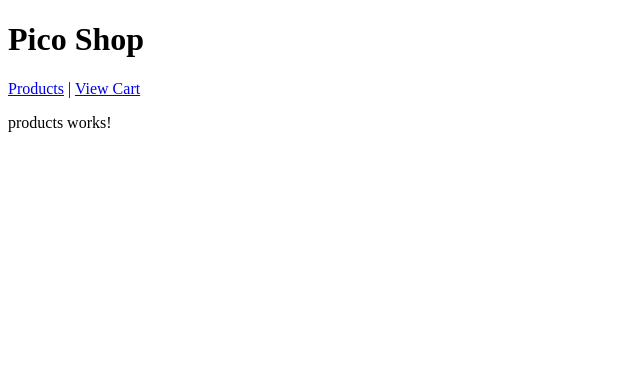
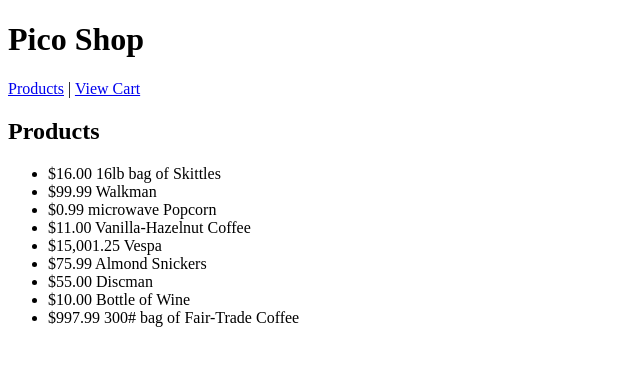
Before and after one commit to jjg/pico-shop, an Angular app: page /products in a window 1280 px wide. Shown: the top 366 px of the page, without its empty margins (0-640 px from the left). Built offline with nearby package versions, Linux system fonts and the light colour scheme.

Commit message:
Added product service (with mock data) and modified product component to consume service and display products.

```diff
--- /dev/null
+++ b/src/app/mock-products.ts
@@ -0,0 +1,13 @@
+import { Product } from './product';
+
+export const PRODUCTS: Product[] = [
+  { id: 1, price: 16.00, taxable: false, imported: false, name: '16lb bag of Skittles'},
+  { id: 2, price: 99.99, taxable: true, imported: false, name: 'Walkman'},
+  { id: 3, price: 0.99, taxable: false, imported: false, name: 'microwave Popcorn'},
+  { id: 4, price: 11.00, taxable: false, imported: true, name: 'Vanilla-Hazelnut Coffee'},
+  { id: 5, price: 15001.25, taxable: true, imported: true, name: 'Vespa'},
+  { id: 6, price: 75.99, taxable: false, imported: true, name: 'Almond Snickers'},
+  { id: 7, price: 55.00, taxable: true, imported: false, name: 'Discman'},
+  { id: 8, price: 10.00, taxable: true, imported: true, name: 'Bottle of Wine'},
+  { id: 9, price: 997.99, taxable: false, imported: false, name: '300# bag of Fair-Trade Coffee'}
+];
--- /dev/null
+++ b/src/app/product.service.ts
@@ -0,0 +1,18 @@
+import { Injectable } from '@angular/core';
+import { Observable, of } from 'rxjs';
+import { Product } from './product';
+import { PRODUCTS } from './mock-products';
+
+
+@Injectable({
+  providedIn: 'root'
+})
+export class ProductService {
+
+  constructor() { }
+
+  getProducts(): Observable<Product[]> {
+    return of(PRODUCTS);
+  }
+
+}
--- /dev/null
+++ b/src/app/product.ts
@@ -0,0 +1,9 @@
+export class Product {
+
+  id: number;
+  price: number;
+  taxable: boolean;
+  imported: boolean;
+  name: string;
+
+}
--- a/src/app/products/products.component.html
+++ b/src/app/products/products.component.html
@@ -1 +1,6 @@
-<p>products works!</p>
+<h2>Products</h2>
+<ul class="products">
+  <li *ngFor="let product of products">
+    <span class="badge">{{product.price | currency:'USD'}}</span> {{product.name}}
+  </li>
+</ul>
--- a/src/app/products/products.component.ts
+++ b/src/app/products/products.component.ts
@@ -1,4 +1,6 @@
 import { Component, OnInit } from '@angular/core';
+import { Product } from '../product';
+import { ProductService } from '../product.service';
 
 @Component({
   selector: 'app-products',
@@ -7,9 +9,17 @@ import { Component, OnInit } from '@angular/core';
 })
 export class ProductsComponent implements OnInit {
 
-  constructor() { }
+  products: Product[];
+
+  constructor(private productService: ProductService) { }
 
   ngOnInit() {
+    this.getProducts();
+  }
+
+  getProducts(): void {
+    this.productService.getProducts()
+      .subscribe(products => this.products = products);
   }
 
 }
```
Also changed, not shown: 1 other file (tests, documents, lock files or other folders).
